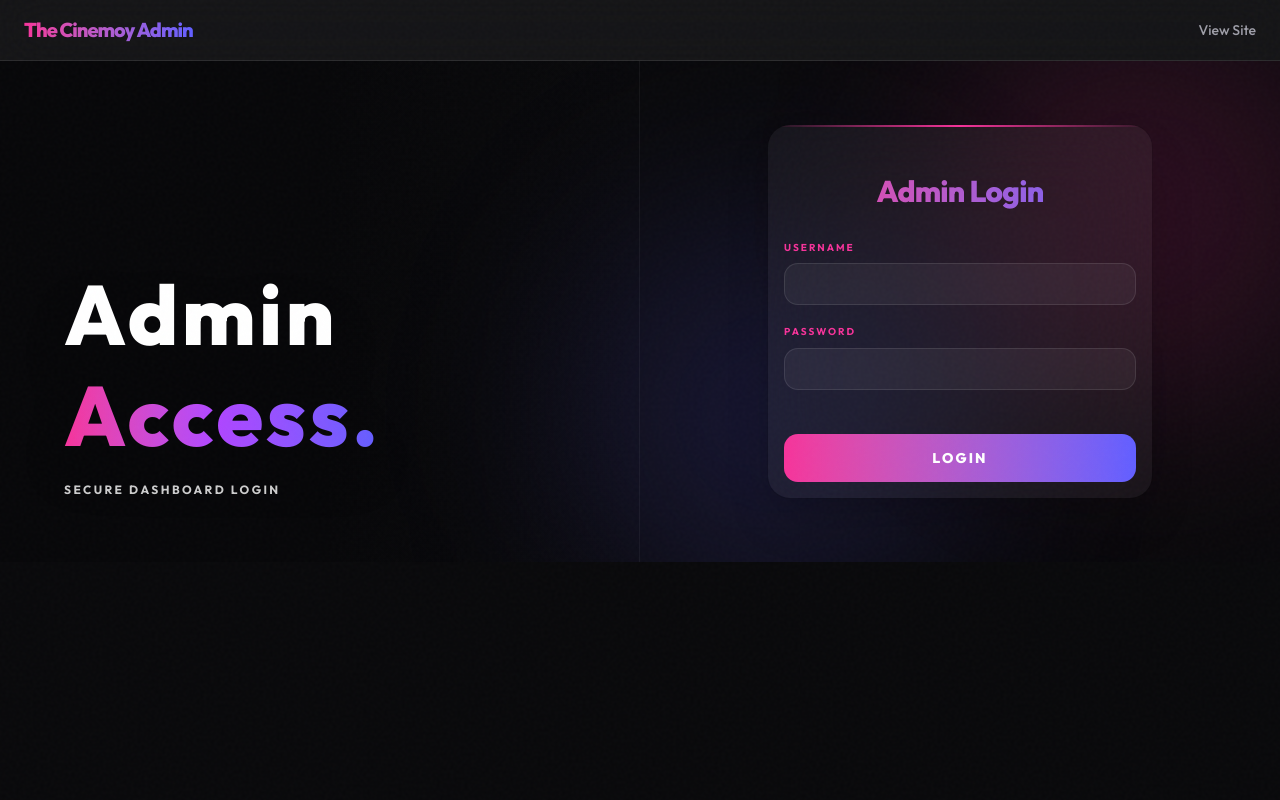
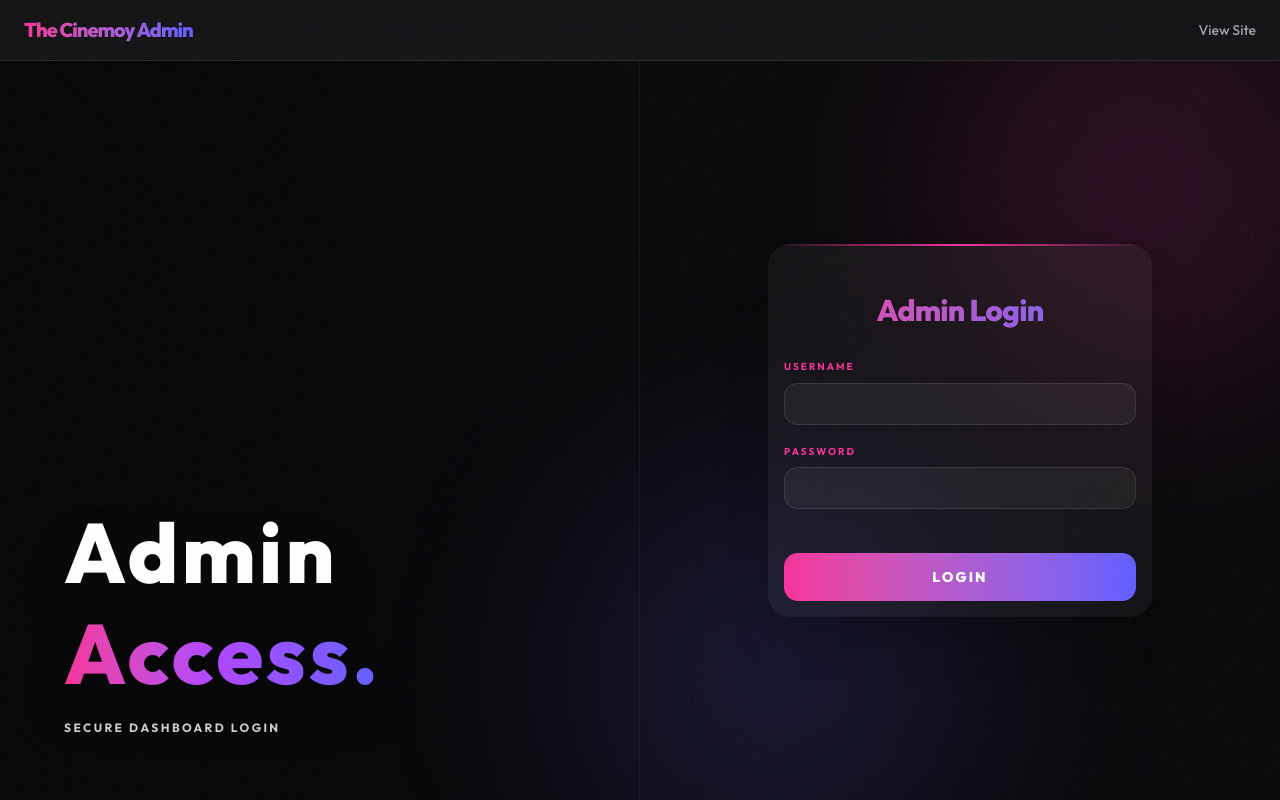
Before and after one commit to Pointer2005/Photography, a Next.js app: page /admin/login in a window 1280 px wide. Built offline with nearby package versions, Linux system fonts and the light colour scheme; no server answers; grey boxes are pictures that could not be loaded.

Commit message:
redesign

```diff
--- a/src/app/admin/layout.tsx
+++ b/src/app/admin/layout.tsx
@@ -12,7 +12,7 @@ export default async function AdminLayout({
   const session = await getSession();
 
   return (
-    <div className="min-h-screen bg-[#09090b] text-zinc-100 font-sans selection:bg-pink-500/30 selection:text-pink-200">
+    <div className="min-h-screen flex flex-col bg-[#09090b] text-zinc-100 font-sans selection:bg-pink-500/30 selection:text-pink-200">
       <nav className="bg-white/5 backdrop-blur-xl border-b border-white/10 px-4 md:px-6 py-4 flex flex-col md:flex-row justify-between items-center sticky top-0 z-50 gap-4 md:gap-0">
         <div className="text-transparent bg-clip-text bg-gradient-to-r from-pink-500 to-indigo-500 text-xl font-black tracking-tighter w-full text-center md:text-left md:w-auto">The Cinemoy Admin</div>
         <div className="flex flex-wrap justify-center gap-3 md:gap-4 items-center">
--- a/src/app/admin/login/page.tsx
+++ b/src/app/admin/login/page.tsx
@@ -15,9 +15,9 @@ export default function AdminLogin() {
   const [state, formAction, isPending] = useActionState(adminLoginAction, null);
 
   return (
-    <div className="relative flex-grow flex flex-col lg:flex-row bg-[#09090b] overflow-x-hidden">
+    <div className="relative flex-grow flex flex-col lg:flex-row bg-[#09090b] overflow-x-hidden min-h-[calc(100vh-80px)]">
       {/* ── Left Half: Photography Carousel ─────────────────────── */}
-      <div className="relative w-full lg:w-1/2 h-[45vh] lg:h-auto lg:min-h-full shrink-0 border-b lg:border-b-0 lg:border-r border-white/5">
+      <div className="relative w-full lg:w-1/2 h-[45vh] lg:h-auto lg:min-h-full flex-grow shrink-0 border-b lg:border-b-0 lg:border-r border-white/5 flex flex-col">
         <BackgroundCarousel />
 
         {/* Branding text overlay on the images */}
```
